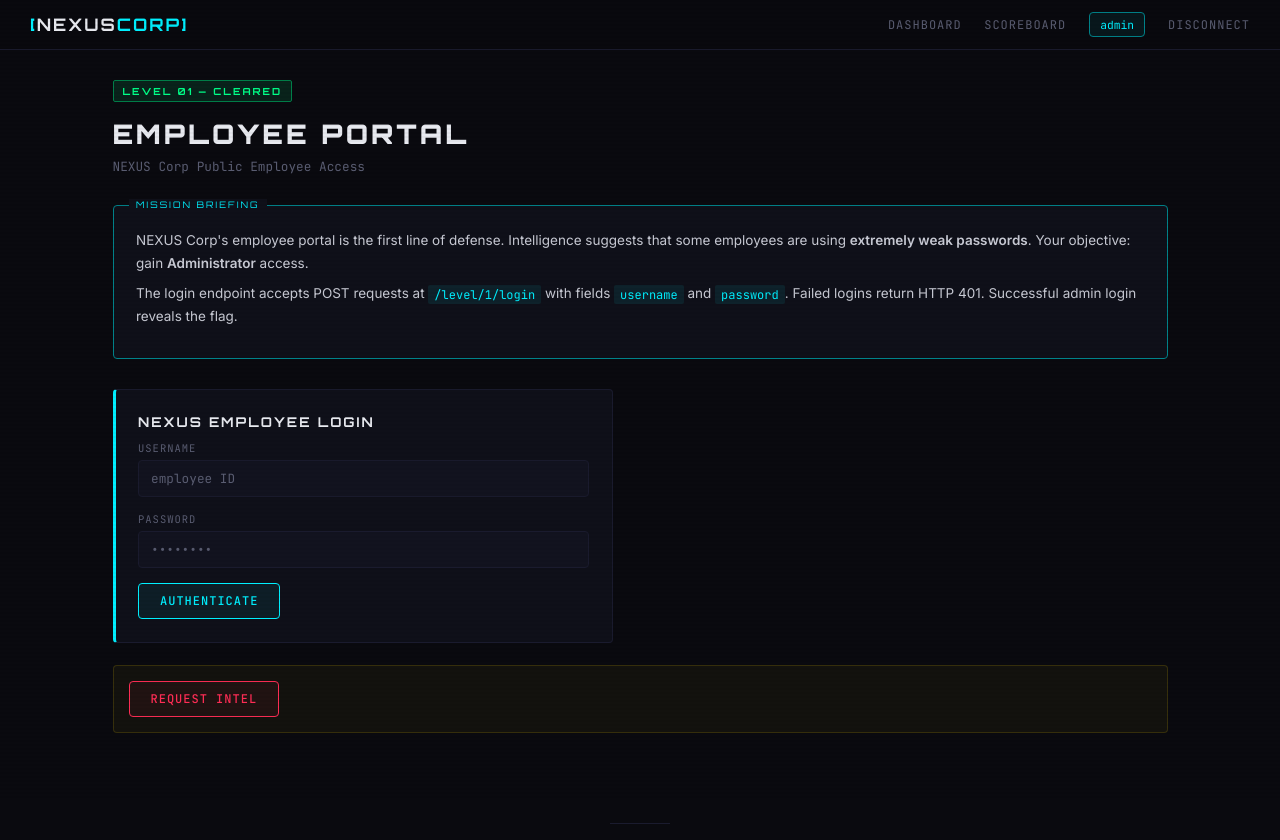
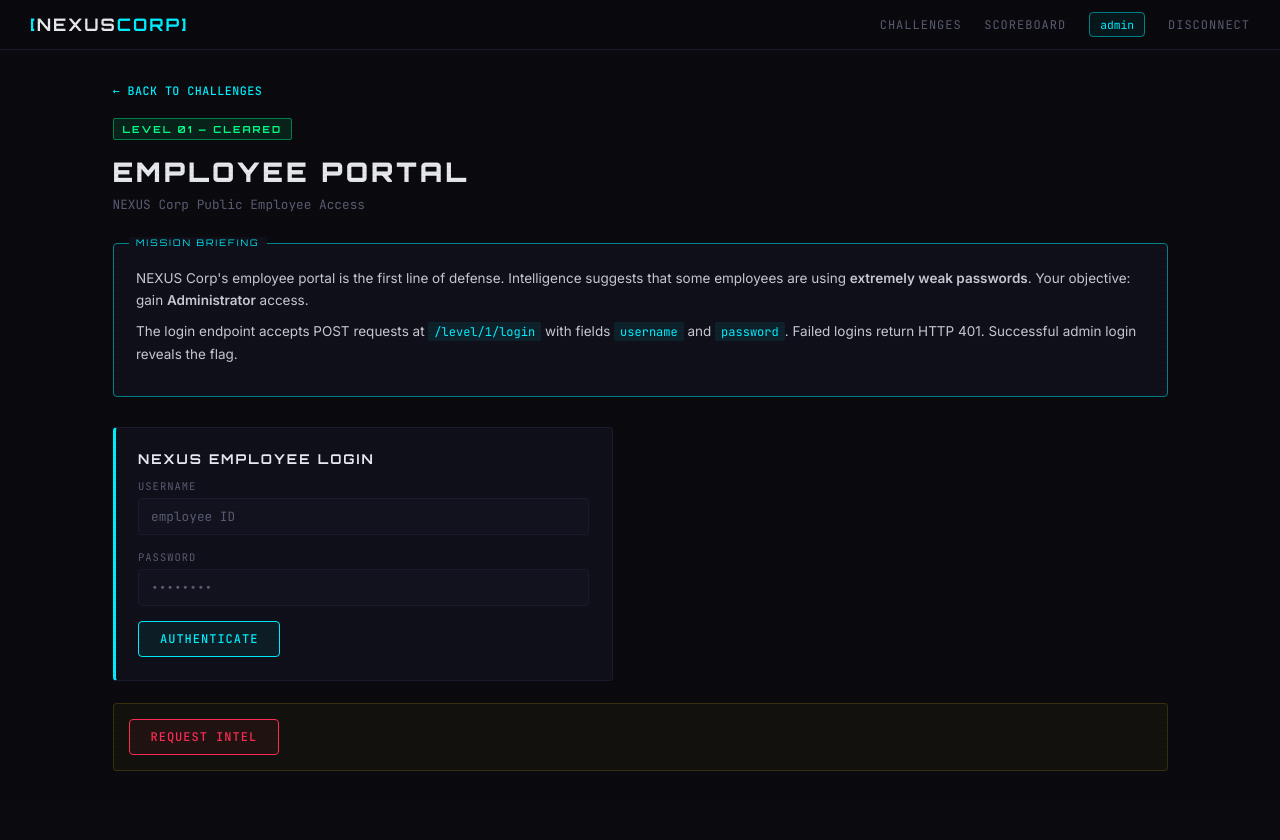
Before and after one commit to DarthMayan/NexusCorp_CTF, a Flask app: page /level/1 in a window 1280 px wide. Shown: the top 840 px of the page. Run offline with Flask 3, Linux system fonts and the light colour scheme; a user stored in the database is signed in; data comes from the database, SQL or seed files in the repository; both versions use the stored data as it was after the commit.

Commit message:
back y "Challenges"

```diff
--- a/app/main.py
+++ b/app/main.py
@@ -379,7 +379,7 @@ def register():
         flash(f"Team '{name}' registered. Welcome, operative.", "success")
     except sqlite3.IntegrityError:
         flash("Team name already taken.", "error")
-    return redirect(url_for("dashboard"))
+    return redirect(url_for("challenges"))
 
 
 @app.route("/team-login", methods=["POST"])
@@ -392,7 +392,7 @@ def team_login():
         session["team_id"] = row["id"]
         session["team_name"] = row["team_name"]
         session.permanent = True
-        return redirect(url_for("dashboard"))
+        return redirect(url_for("challenges"))
     flash("Invalid team credentials.", "error")
     return redirect(url_for("index"))
 
@@ -404,18 +404,24 @@ def logout():
 
 
 # ---------------------------------------------------------------------------
-# Routes – Dashboard & Scoreboard
+# Routes – Challenges (level grid) & Scoreboard
 # ---------------------------------------------------------------------------
 
-@app.route("/dashboard")
+@app.route("/challenges")
 @team_required
-def dashboard():
+def challenges():
     solved = get_team_progress(session["team_id"])
     return render_template("dashboard.html",
                            team_name=session["team_name"],
                            solved=solved,
                            total_levels=6,
                            flags=FLAGS)
+
+
+@app.route("/dashboard")
+def dashboard_redirect():
+    """Legacy URL — old bookmarks and docs still work."""
+    return redirect(url_for("challenges"))
 
 
 @app.route("/scoreboard")
--- a/app/static/css/nexus.css
+++ b/app/static/css/nexus.css
@@ -103,6 +103,26 @@ body {
     max-width: 1100px;
     margin: 0 auto;
     padding: 2rem 1.5rem 4rem;
+}
+
+.nx-back-bar {
+    margin-bottom: 1.25rem;
+}
+.nx-back-link {
+    display: inline-flex;
+    align-items: center;
+    gap: 0.35rem;
+    font-family: var(--nx-font-mono);
+    font-size: 0.78rem;
+    font-weight: 500;
+    color: var(--nx-accent);
+    text-decoration: none;
+    letter-spacing: 0.04em;
+    text-transform: uppercase;
+}
+.nx-back-link:hover {
+    color: var(--nx-text-bright);
+    text-decoration: underline;
 }
 
 /* ── TYPOGRAPHY ──────────────────────────────────────────── */
--- a/app/static/js/nexus.js
+++ b/app/static/js/nexus.js
@@ -137,7 +137,7 @@ document.addEventListener("DOMContentLoaded", () => {
         termBody.scrollTop = termBody.scrollHeight;
     }
 
-    // ── Dashboard progress bar ──────────────────────────────
+    // ── Challenges page progress bar ────────────────────────
     const progressBar = document.getElementById("dash-progress");
     if (progressBar) {
         progressBar.style.width = progressBar.dataset.pct + "%";
--- a/app/templates/base.html
+++ b/app/templates/base.html
@@ -20,7 +20,7 @@
         </a>
         <div class="nav-links">
             {% if session.get('team_id') %}
-                <a href="{{ url_for('dashboard') }}" class="nav-link">Dashboard</a>
+                <a href="{{ url_for('challenges') }}" class="nav-link">Challenges</a>
                 <a href="{{ url_for('scoreboard') }}" class="nav-link">Scoreboard</a>
                 <span class="nav-team">{{ session.get('team_name', 'Unknown') }}</span>
                 <a href="{{ url_for('logout') }}" class="nav-link nav-link--danger">Disconnect</a>
@@ -46,6 +46,11 @@
 
     <!-- Main content -->
     <main class="nexus-main">
+        {% if request.path.startswith('/level/') %}
+        <div class="nx-back-bar">
+            <a href="{{ url_for('challenges') }}" class="nx-back-link">&larr; Back to Challenges</a>
+        </div>
+        {% endif %}
         {% block content %}{% endblock %}
     </main>
 
--- a/app/templates/dashboard.html
+++ b/app/templates/dashboard.html
@@ -1,8 +1,8 @@
 {% extends "base.html" %}
-{% block title %}NEXUS Corp — Operations Dashboard{% endblock %}
+{% block title %}NEXUS Corp — Challenges{% endblock %}
 
 {% block content %}
-<h1 class="section-title">Operations Dashboard</h1>
+<h1 class="section-title">Challenges</h1>
 <p class="section-subtitle">Operative: {{ team_name }} — {{ solved|length }}/{{ total_levels }} sectors breached</p>
 
 <!-- Progress bar -->
```
Also changed, not shown: README.md, data/nexus_main.db, data/nexus_vulnerable.db.
